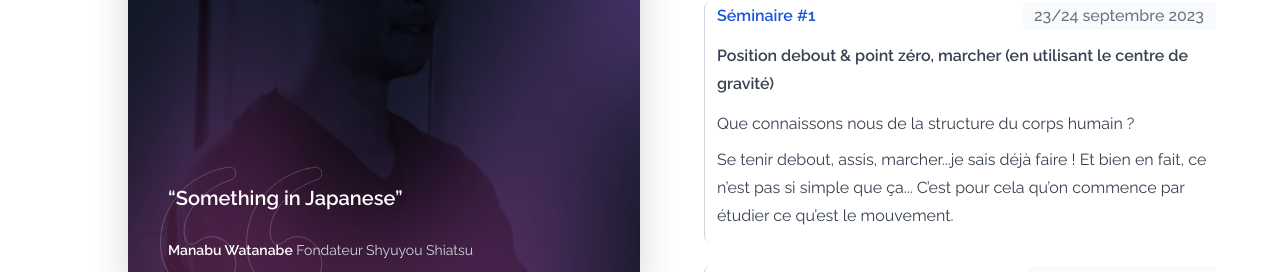
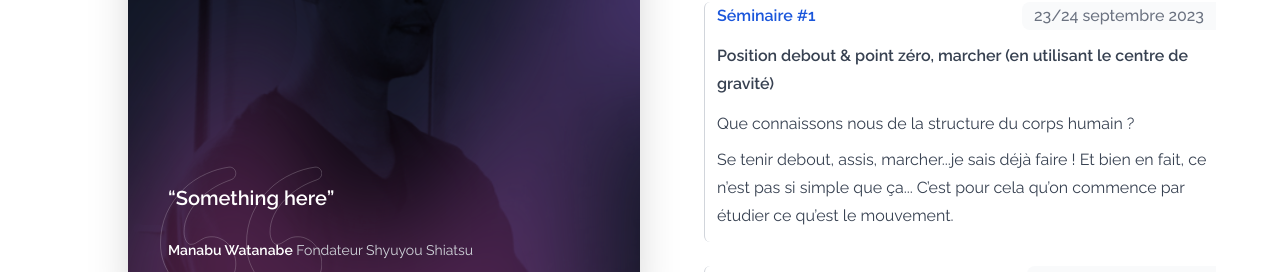
Before and after one commit to jolysnicolas1/keihoku, a Next.js app: page /shiatsu in a window 1280 px wide. Shown: the part 2827-3099 px from the top of the page. Built offline with nearby package versions, Linux system fonts and the light colour scheme.

Commit message:
Something here

```diff
--- a/app/shiatsu/ProgramFormation.tsx
+++ b/app/shiatsu/ProgramFormation.tsx
@@ -139,7 +139,7 @@ export default function ProgramFormation() {
 
                   <blockquote className="mt-6 text-xl font-semibold leading-8 text-white">
                     <p>
-                      “Something in Japanese”
+                      “Something here”
                     </p>
                   </blockquote>
                   <figcaption className="mt-6 text-sm leading-6 text-gray-300">
```
